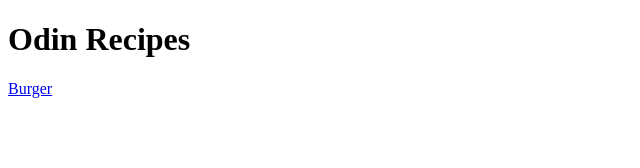
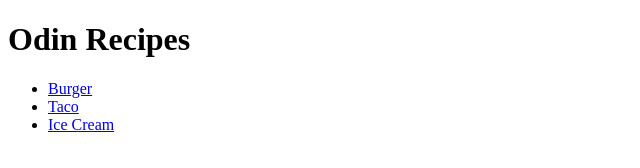
Before and after one commit to Edreeszy/odin-recipes, a plain HTML site: page index.html in a window 1280 px wide. Shown: the whole page, without its empty margins (0-640 px from the left). Drawn offline with Linux system fonts and the light colour scheme.

Commit message:
feat: add ice cream and taco links

```diff
--- a/index.html
+++ b/index.html
@@ -7,7 +7,11 @@
     </head>
     <body>
         <h1>Odin Recipes</h1>
-        <a href="./recipes/burger.html">Burger</a>
+        <ul>
+            <li><a href="./recipes/burger.html">Burger</a></li>
+            <li><a href="./recipes/taco.html">Taco</a></li>
+            <li><a href="./recipes/ice-cream.html">Ice Cream</a></li>
+        </ul>
 
     </body>
 </html>
```
